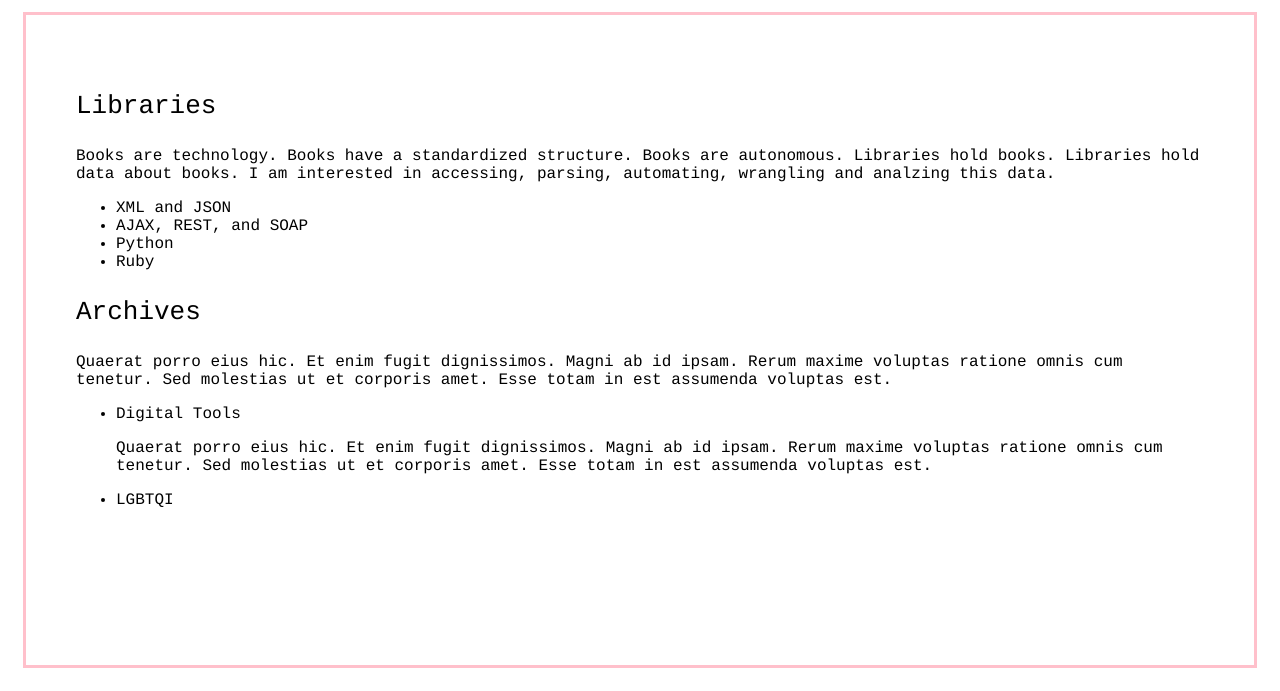
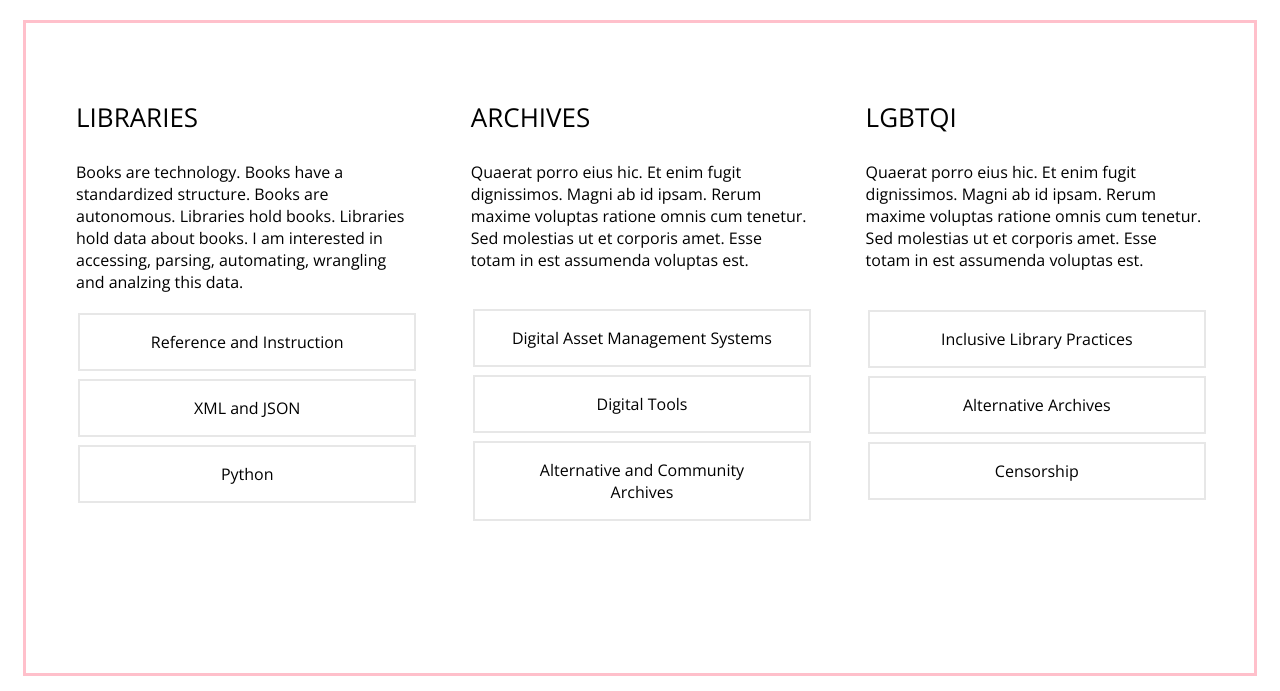
Before and after one commit to Nat34/Website, a plain HTML site: page libarc.html in a window 1280 px wide. Shown: the part 109-800 px from the top of the page. Drawn offline with nearby package versions, Linux system fonts and the light colour scheme.

Commit message:
overhaul styling flash page

```diff
--- a/libarc.html
+++ b/libarc.html
@@ -1,6 +1,7 @@
 <!doctype html>
 <html>
 	<head>
+		<link href='https://fonts.googleapis.com/css?family=Open+Sans:300' rel='stylesheet' type='text/css'>
 		<title>Nathan Thomas | Libraries + Archives</title>
 		<link href="stylesheets/reset.css" rel="stylesheet" type="text/css">
 		<link href="stylesheets/style.css" rel="stylesheet" type="text/css">
@@ -8,7 +9,7 @@
 
 	<body>
 	<header>
-			<p class="header">Nathan Thomas</p>
+			<p class="header"><a href="index.html">NATHAN THOMAS</a></p>
 			<nav>
 				<a href="index.html">Home</a> |
 				<a href="about.html">About</a> |
@@ -16,21 +17,31 @@
 			</nav>
 		</header>
 	<main>
-		<p class="ma">Libraries</p>
-			<p>Books are technology.  Books have a standardized structure.  Books are autonomous.  Libraries hold books.  Libraries hold data about books. I am interested in accessing, parsing, automating, wrangling and analzing this data.</p>
-		<ul>
-			<li>XML and JSON</li>
-			<li>AJAX, REST, and SOAP</li>
-			<li>Python</li>
-			<li>Ruby</li>
-
-		</ul>
-		<p class="ma">Archives</p>
-			<p>Quaerat porro eius hic. Et enim fugit dignissimos. Magni ab id ipsam. Rerum maxime voluptas ratione omnis cum tenetur. Sed molestias ut et corporis amet. Esse totam in est assumenda voluptas est.</p>
-		<ul>
-			<li>Digital Tools</li>
-			<p>Quaerat porro eius hic. Et enim fugit dignissimos. Magni ab id ipsam. Rerum maxime voluptas ratione omnis cum tenetur. Sed molestias ut et corporis amet. Esse totam in est assumenda voluptas est.</p>
-			<li>LGBTQI</li>
-		</ul>
+		<div class="container">
+			<div class="container-libarc-left">
+				<p class="ma">LIBRARIES</p>
+					<p class="center-libarc" style="font-family: Open Sans">Books are technology.  Books have a standardized structure.  Books are autonomous.  Libraries hold books.  Libraries hold data about books. I am interested in accessing, parsing, automating, wrangling and analzing this data.</p>
+					<ul class="libraries">
+						<li><button class="button libraries1">Reference and Instruction</button></li>
+						<li><button class="button libraries2">XML and JSON</button></li>
+						<li><button class="button libraries3"><li>Python</button</li>
+					</ul></div>
+			<div class="container-libarc-center">
+				<p class="ma">ARCHIVES</p>
+					<p class="center-libarc" style="margin-bottom:2.1em;">Quaerat porro eius hic. Et enim fugit dignissimos. Magni ab id ipsam. Rerum maxime voluptas ratione omnis cum tenetur. Sed molestias ut et corporis amet. Esse totam in est assumenda voluptas est.</p>
+					<ul class="libraries">
+						<li><button class="button archives1">Digital Asset Management Systems</button></li>
+						<li><button class="button archives2">Digital Tools</button></li>
+						<li><button class="button archives3">Alternative and Community Archives</button></li>
+					</ul></div>
+			<div class="container-libarc-right">
+				<p class="ma">LGBTQI</p>
+					<p class="center-libarc" style="margin-bottom:2.2em;">Quaerat porro eius hic. Et enim fugit dignissimos. Magni ab id ipsam. Rerum maxime voluptas ratione omnis cum tenetur. Sed molestias ut et corporis amet. Esse totam in est assumenda voluptas est.</p>
+					<ul class="lgbtqi">
+						<li><button class="button lgbtqi1">Inclusive Library Practices</button></li>
+						<li><button class="button lgbtqi2">Alternative Archives</button></li>
+						<li><button class="button lgbtqi3">Censorship</button></li>
+					</ul></div>
+		</div>
 	</main>
 </html>
--- a/stylesheets/style.css
+++ b/stylesheets/style.css
@@ -1,6 +1,5 @@
 main, header {
-	mid-width: 855px;
-	font-family: "Courier", Monospace;
+	font-family: "Open Sans", Monospace;
 }
 
 /*---------------------------------------------HEADER--------*/
@@ -28,6 +27,11 @@ p.ma {
 	font-size: 26px;
 }
 
+p.center-libarc {
+	font-family: "Open Sans";
+	text-align:none;
+}
+
 main {
 	height: 550px;
 	border-style: solid;
@@ -39,6 +43,17 @@ main {
 }
 
 /*-----------------------------------------------LINKS--------*/
+/* unvisited link */
+header p.header a:link {
+    color: black;
+    text-decoration: none;
+}
+
+/* visited link */
+header p.header a:visited {
+    color: black;
+    text-decoration: none;
+}
 
 /* unvisited link */
 header nav a:link {
@@ -78,7 +93,7 @@ main a:active {
 main div.container-left {
 	float: left;
 	width: 350px;
-	margin-left: 40px;
+	margin: 40px 0px 0px 40px;
 /*	border-style: solid;
 	border-width: medium;
 	border-color: pink;*/
@@ -92,3 +107,93 @@ main div.container-right {
 	border-width: medium;
 	border-color: pink;*/
 }
+
+/*-----------------------------------------------MAIN LIBARC--*/
+
+main div.container-libarc-left {
+	float: left;
+	width: 30%;;
+	/*border-style: solid;
+	border-width: medium;
+	border-color: pink;*/
+}
+
+main div.container-libarc-center {
+	margin-left: 5%;
+	display: inline-block;
+	width: 30%;
+	/*border-style: solid;
+	border-width: medium;
+	border-color: pink;*/
+}
+
+main div.container-libarc-right {
+	float: right;
+	width: 30%;
+	/*border-style: solid;
+	border-width: medium;
+	border-color: pink;*/
+}
+
+/*-----------------------------------------------BUTTONS--*/
+
+.button {
+	font-family: "Open Sans";
+    background-color: #4CAF50; /* Green */
+    border: none;
+    color: white;
+    padding: 16px 32px;
+    width: 100%;
+    text-align: center;
+    text-decoration: none;
+    display: inline-block;
+    font-size: 16px;
+    margin: 4px 2px;
+    -webkit-transition-duration: 0.4s; /* Safari */
+    transition-duration: 0.4s;
+    cursor: pointer;
+}
+
+.libraries1, .libraries2, .libraries3 {
+    background-color: white;
+    color: black;
+    border: 2px solid #e7e7e7;
+}
+
+.libraries1:hover,.libraries2:hover,.libraries3:hover {
+	background-color: #e7e7e7;}
+
+.archives1, .archives2, .archives3 {
+    background-color: white;
+    color: black;
+    border: 2px solid #e7e7e7;
+}
+
+.archives1:hover,.archives2:hover,.archives3:hover {
+	background-color: #e7e7e7;}
+
+.lgbtqi1, .lgbtqi2, .lgbtqi3 {
+    background-color: white;
+    color: black;
+    border: 2px solid #e7e7e7;
+}
+
+.lgbtqi1:hover, .lgbtqi2:hover, .lgbtqi3:hover {
+	background-color: #e7e7e7;}
+
+/*-----------------------------------------------LISTS--*/
+
+ul.libraries {
+	list-style-type:none;
+	padding-left:0;
+}
+
+ul.archives {
+	list-style-type:none;
+	padding-left:0;
+}
+
+ul.lgbtqi {
+	list-style-type:none;
+	padding-left:0;
+}
```
Also changed, not shown: index.html (+15 -14 lines), research.html (+2 -1 lines), studio.html (+3 -2 lines), web.html (+2 -1 lines).
